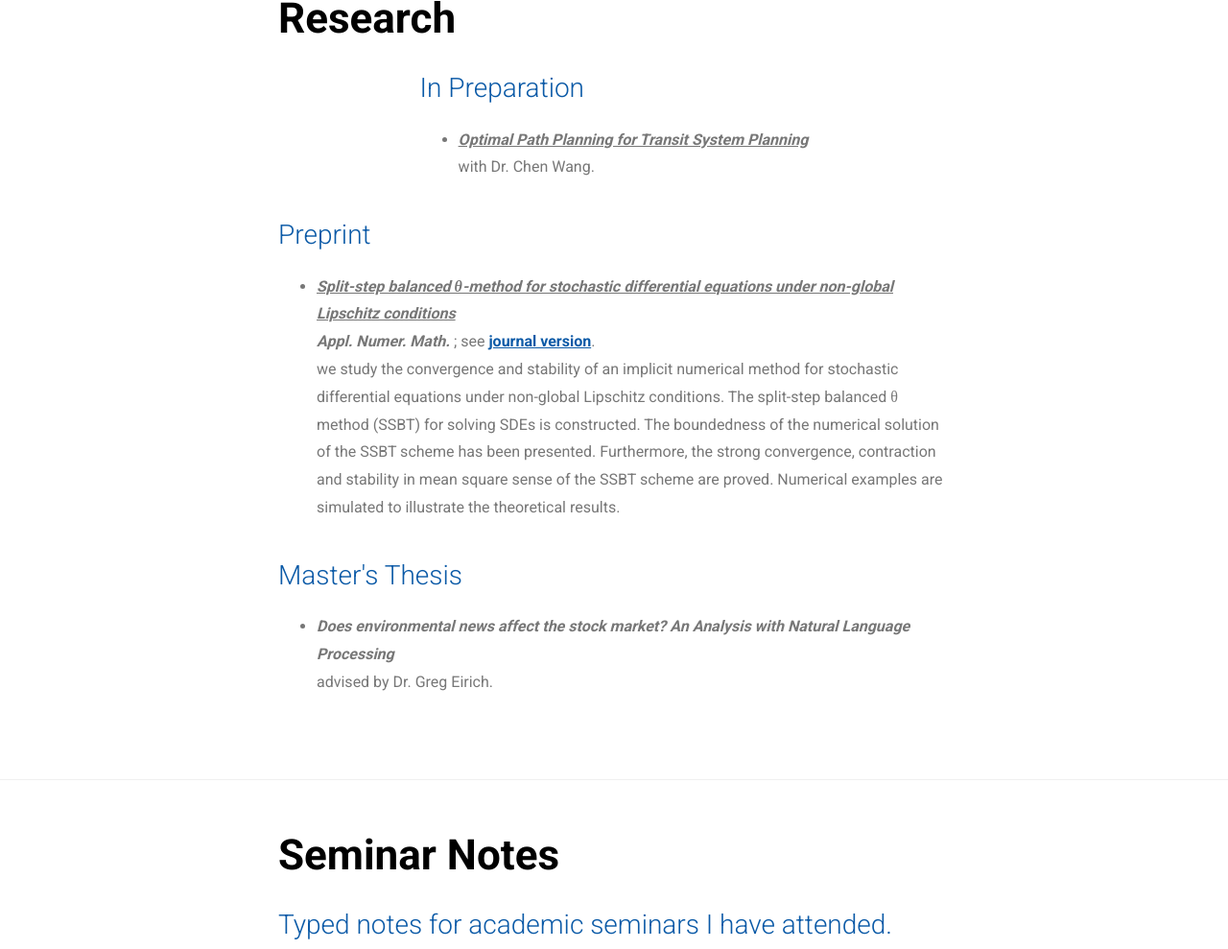
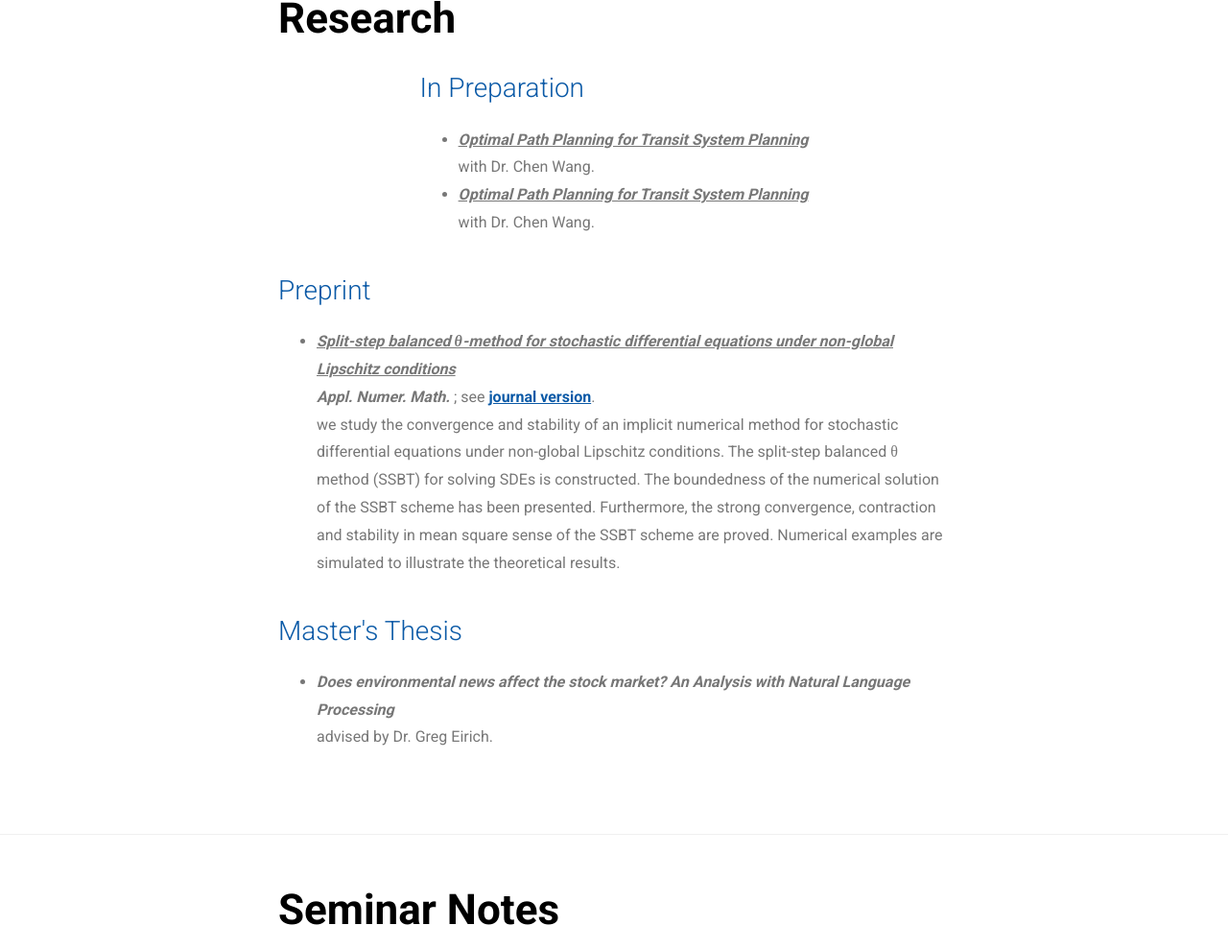
Before and after one commit to ylli18/ylli18.github.io, a plain HTML site: page index.html in a window 1280 px wide. Shown: the part 775-1764 px from the top of the page at 96% size. Drawn offline with Linux system fonts and the light colour scheme.

Commit message:
update
update

```diff
--- a/index.html
+++ b/index.html
@@ -101,12 +101,12 @@
             <h2 class="subtitle"></h2>
         </div>
         <div class="content-case-study">
-         <h2 class="subtitile" style="
+        <h2 class="subtitile" style="
              font-size: 28px;
              color: #0B5AA7;
              font-weight: 300;
              ">In Preparation</h2>
-         <ul style="font-size: 16px;
+        <ul style="font-size: 16px;
          color: #777777;
          letter-spacing: 0;
          line-height: 1.8em">
@@ -124,7 +124,22 @@
              -->
 
          </li>
-         </ul>
+
+         <li><u><b><i>Optimal Path Planning for Transit System Planning</i></b></u>
+             <br>with Dr. Chen Wang.
+             <br>
+             <!--
+             <li><u><b><i>Split-step balanced θ-method for stochastic differential equations under non-global Lipschitz conditions</i></b></u>
+                 <br>
+                 we study the convergence and stability of an implicit numerical method for stochastic differential equations under non-global Lipschitz conditions. The split-step balanced θ method (SSBT) for solving SDEs is constructed. The boundedness of the numerical solution of the SSBT scheme has been presented. Furthermore, the strong convergence, contraction and stability in mean square sense of the SSBT scheme are proved. Numerical examples are simulated to illustrate the theoretical results.<br>
+             </li>
+             -->
+             <!--
+             update link of paper
+             -->
+
+         </li>
+    </ul>
 
 
 
```
Also changed, not shown: 1 other file.
